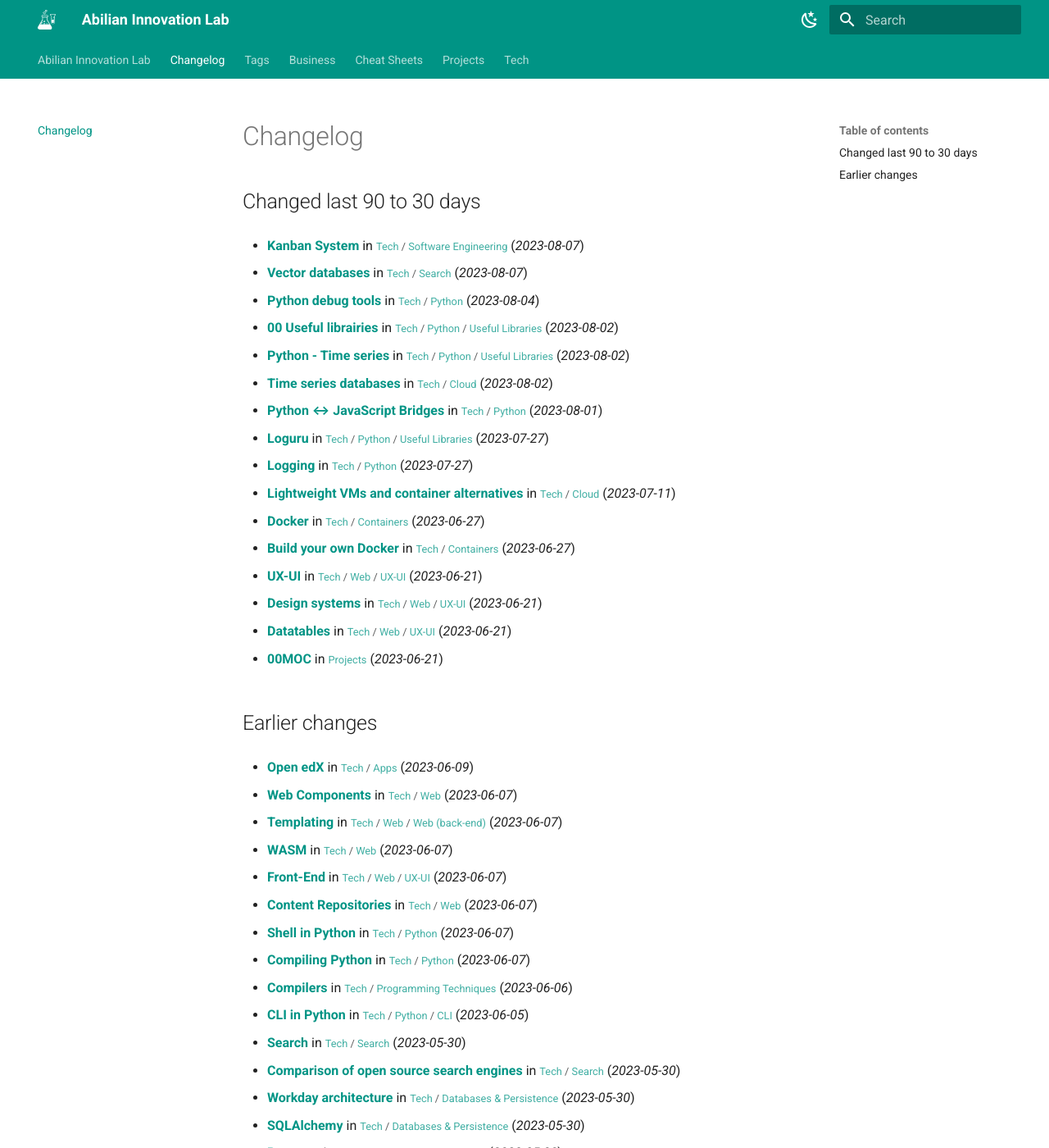
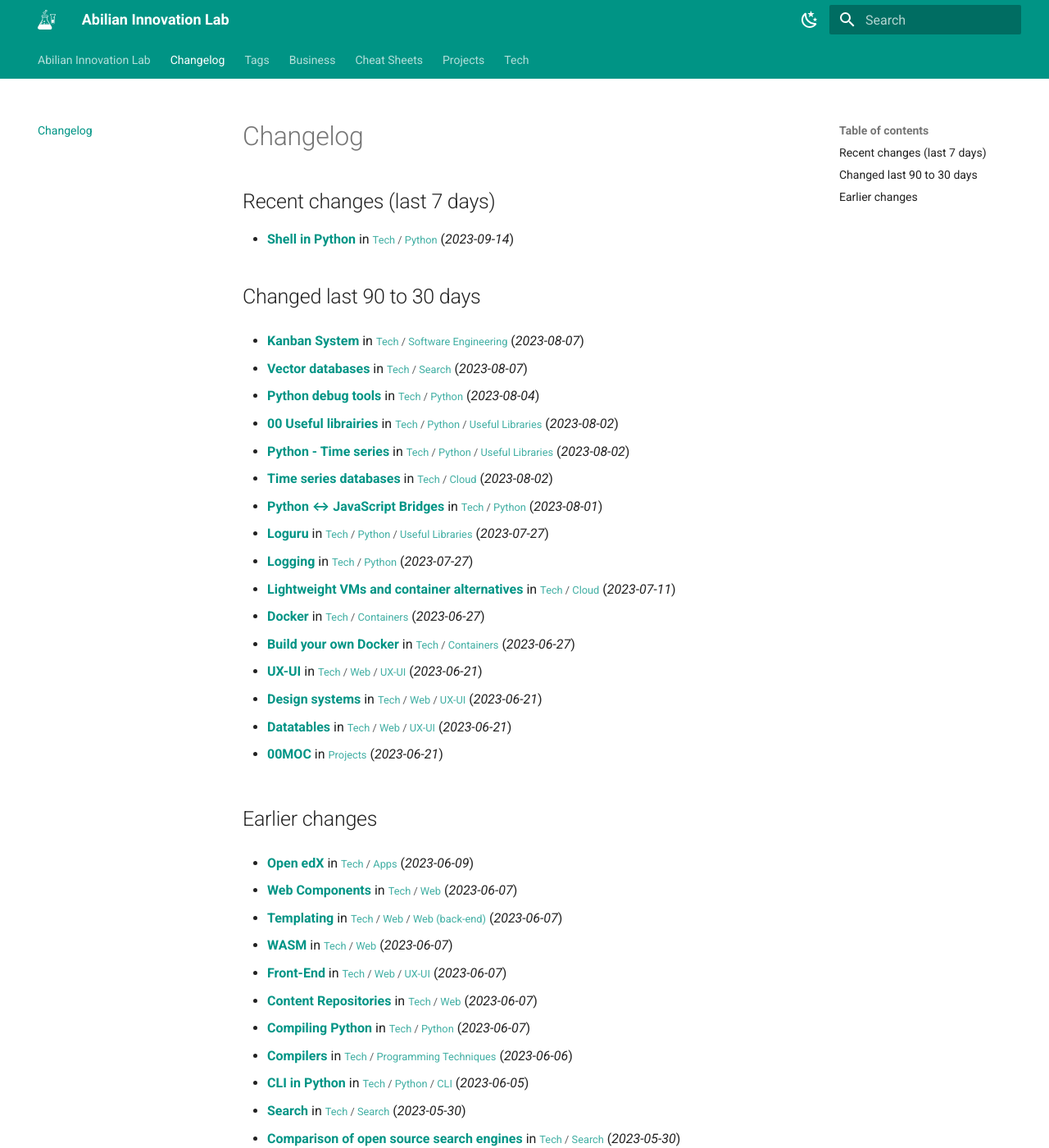
Before and after one commit to abilian/lab.abilian.com, an MkDocs documentation site: the page built from docs/changelog.md, in a window 1280 px wide and 1400 px high. Shown: the whole window at 82% size. Built offline with MkDocs 1.6.1 and Material for MkDocs 9.7.7, drawn with Linux system fonts in a browser that asks for light colours; comment, search, counter and statistics services are not loaded.

Commit message:
Update content

```diff
--- a/docs/changelog.md
+++ b/docs/changelog.md
@@ -1,4 +1,10 @@
 # Changelog
+
+## Recent changes (last 7 days)
+
+- **[Shell in Python](/Tech/Python/Shell in Python/)** in <small>[Tech](/Tech/00 Technology/) / [Python](/Tech/Python/(Pretty) tables in Python/)</small> (*2023-09-14*)
+
+
 
 ## Changed last 90 to 30 days
 
@@ -49,8 +55,6 @@
 - **[Front-End](/Tech/Web/UX-UI/Front-End/)** in <small>[Tech](/Tech/00 Technology/) / [Web](/Tech/Web/Content Repositories/) / [UX-UI](/Tech/Web/UX-UI/AlpineJS/)</small> (*2023-06-07*)
 
 - **[Content Repositories](/Tech/Web/Content Repositories/)** in <small>[Tech](/Tech/00 Technology/) / [Web](/Tech/Web/Content Repositories/)</small> (*2023-06-07*)
-
-- **[Shell in Python](/Tech/Python/Shell in Python/)** in <small>[Tech](/Tech/00 Technology/) / [Python](/Tech/Python/(Pretty) tables in Python/)</small> (*2023-06-07*)
 
 - **[Compiling Python](/Tech/Python/Compiling Python/)** in <small>[Tech](/Tech/00 Technology/) / [Python](/Tech/Python/(Pretty) tables in Python/)</small> (*2023-06-07*)
 
```
